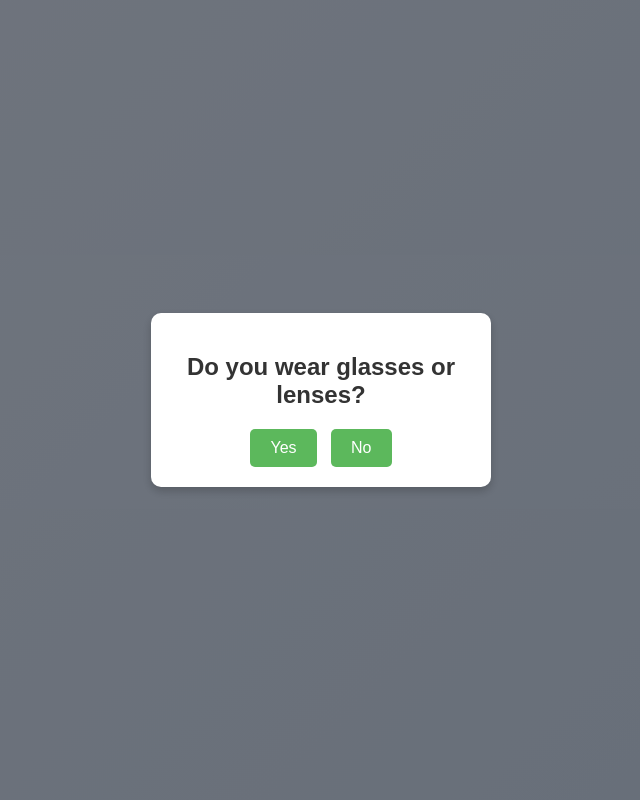
After one commit to TameerAmer/OptiVision, a Flask app: page /glasses in a window 1280 px wide. The commit adds this page. Shown: the whole page, without its empty margins (319-959 px from the left). Run offline with Flask 3, Linux system fonts and the light colour scheme; the visitor is signed in with stand-in values (Sample User, id 1).

Commit message:
Added glasses check and fixed some bugs

```diff
--- a/app.py
+++ b/app.py
@@ -513,5 +513,25 @@ def download_pdf(test_id, test_name):
         return render_template("error.html", message="An error occurred while generating the PDF report.")
 
 
+@app.route('/glasses')
+def glasses():
+    if 'user_name' not in session:
+        return redirect(url_for('login'))
+    response = make_response(render_template('glasses.html'))
+    response.headers['Cache-Control'] = 'no-store, no-cache, must-revalidate, proxy-revalidate'
+    return response
+
+@app.route('/update_glasses_status', methods=['POST'])
+def update_glasses_status():
+    data = request.get_json()
+    wears_glasses = data['wearsGlasses']
+    user_id = session['user_id']
+
+    # Update database using the ConnectDatabase class method
+    success = db.update_glasses_status(user_id, wears_glasses)
+    return jsonify(success=success)
+
+
+
 if __name__ == '__main__':
     app.run(debug=True)
--- a/static/BlurCheckTest.js
+++ b/static/BlurCheckTest.js
@@ -84,7 +84,7 @@ document.addEventListener("DOMContentLoaded", function () {
 
   function showBlurText() {
     currentNumber = generateRandomNumber().toString();
-    const blurAmount = currentLevel * 0.8;
+    const blurAmount = currentLevel * 0.9;
 
     blurText.innerHTML = `
           <div style="text-align: center;">
@@ -133,11 +133,12 @@ document.addEventListener("DOMContentLoaded", function () {
     } else {
       // Just show the next number without incrementing score
       currentLevel++;
+      incorrectAnswers++;
       showBlurText();
     }
 
     // Check if test should end
-    if (currentLevel > MAX_LEVELS) {
+    if (currentLevel >= MAX_LEVELS) {
       completeTest();
     }
   };
--- a/static/VisualAcuityTest.css
+++ b/static/VisualAcuityTest.css
@@ -184,3 +184,41 @@ path:focus {
 #calibration-ok:hover {
     background-color: #4cae4c;
 }
+
+/* Eyewear Prompt Modal */
+#eyewear-prompt-modal {
+    display: none;
+    position: fixed;
+    top: 0;
+    left: 0;
+    width: 100%;
+    height: 100%;
+    background: rgba(0, 0, 0, 0.5);
+    justify-content: center;
+    align-items: center;
+    z-index: 1000;
+}
+
+#eyewear-prompt-modal div {
+    background-color: white;
+    padding: 20px;
+    border-radius: 10px;
+    text-align: center;
+    width: 300px;
+    box-shadow: 0 4px 10px rgba(0, 0, 0, 0.2); /* Consistent shadow */
+}
+
+button {
+    padding: 10px 20px;
+    background-color: #5cb85c;
+    color: white;
+    border: none;
+    border-radius: 5px;
+    cursor: pointer;
+    transition: background-color 0.3s ease;
+    font-size: 1rem;
+}
+
+button:hover {
+    background-color: #4cae4c;
+}
--- /dev/null
+++ b/static/glasses.js
@@ -0,0 +1,42 @@
+document.addEventListener("DOMContentLoaded", () => {
+    const eyewearPromptModal = document.getElementById("eyewear-prompt-modal");
+    const yesButton = document.getElementById("yes-glasses");
+    const noButton = document.getElementById("no-glasses");
+
+    // Display the modal immediately when the page loads
+    eyewearPromptModal.style.display = "flex";
+
+    // Handling the "Yes" button
+    yesButton.addEventListener("click", () => {
+        alert("Please remove your glasses or lenses before starting the test.");
+        updateGlassesStatus(true);  // Update the database
+        eyewearPromptModal.style.display = "none";
+        startTest();  // Start the test after closing the modal
+    });
+
+    // Handling the "No" button
+    noButton.addEventListener("click", () => {
+        updateGlassesStatus(false); // Update the database
+        eyewearPromptModal.style.display = "none";
+        startTest();  // Start the test after closing the modal
+    });
+});
+
+function updateGlassesStatus(wearsGlasses) {
+    // Redirect immediately, don't wait for the fetch to complete
+    window.location.href = '/VisualAcuityTest';
+
+    // Send the update to the server
+    fetch('/update_glasses_status', {
+        method: 'POST',
+        headers: {
+            'Content-Type': 'application/json',
+        },
+        body: JSON.stringify({ wearsGlasses: wearsGlasses })
+    })
+    .then(response => response.json())
+    .then(data => {
+        console.log("Glasses status updated:", data);
+    })
+    .catch(error => console.error('Error updating glasses status:', error));
+}
--- a/templates/TestsSection.html
+++ b/templates/TestsSection.html
@@ -47,7 +47,7 @@
                             <span class="test-time">Estimated Time: 7 mins<br></span>
                             <span class="test-difficulty">Difficulty: Easy</span>
                         </div>
-                        <a href="{{ url_for('VisualAcuityTest') }}" class="btn">Start Test</a>
+                        <a href="{{ url_for('glasses') }}" class="btn">Start Test</a>
                     </div>
 
                     <div class="test-card">
--- a/templates/allTests.html
+++ b/templates/allTests.html
@@ -36,7 +36,7 @@
             </header>
 
             <section class="stats">
-                <a href="{{ url_for('VisualAcuityTest') }}" class="card-link">
+                <a href="{{ url_for('glasses') }}" class="card-link">
                     <div class="card">
                         <h3>Visual Acuity Test</h3>
                         <p>{{visual_acuity}}</p>
--- /dev/null
+++ b/templates/glasses.html
@@ -0,0 +1,28 @@
+<!DOCTYPE html>
+<html lang="en">
+
+<head>
+    <meta charset="UTF-8">
+    <meta name="viewport" content="width=device-width, initial-scale=1.0">
+    <title>OptiVision-Visual Acuity Test</title>
+    <link rel="stylesheet" href="{{ url_for('static', filename='VisualAcuityTest.css') }}">
+</head>
+
+<body>
+    <!-- Eyewear Prompt Modal -->
+    <div id="eyewear-prompt-modal"
+        style="display: none; position: fixed; top: 0; left: 0; width: 100%; height: 100%; background: rgba(0,0,0,0.5); justify-content: center; align-items: center; z-index: 1000;">
+        <div style="background-color: white; padding: 20px; border-radius: 10px; text-align: center; width: 300px;">
+            <h2>Do you wear glasses or lenses?</h2>
+            <button id="yes-glasses" style="margin-right: 10px;">Yes</button>
+            <button id="no-glasses">No</button>
+        </div>
+    </div>
+
+    <div class="footer">
+        Made by Tameer and Redan.
+    </div>
+    <script src="{{ url_for('static', filename='glasses.js') }}"></script>
+</body>
+
+</html>
```
Also changed, not shown: DB_connection.py (+16 -0 lines), static/ContrastVisionTest.js (+16 -6 lines), static/VisualAcuityTest.js (+8 -5 lines), 1 other file.
